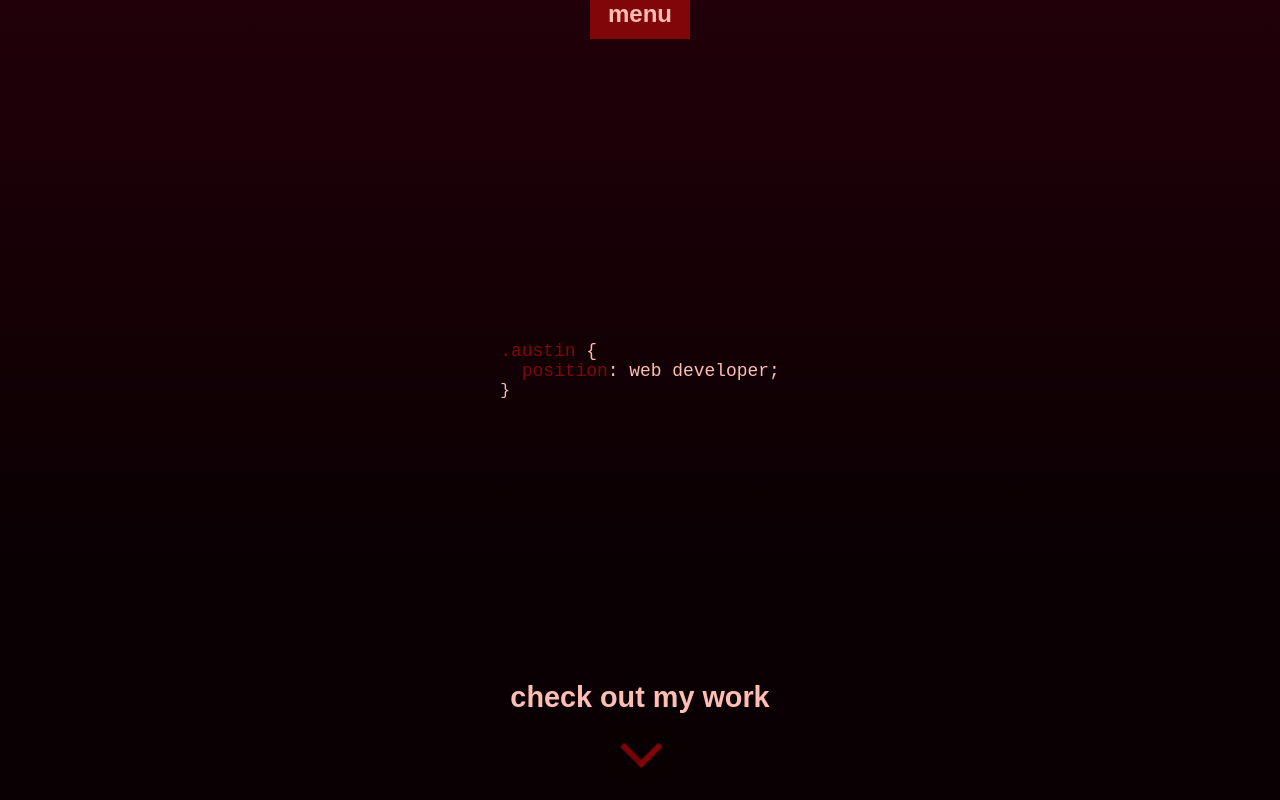
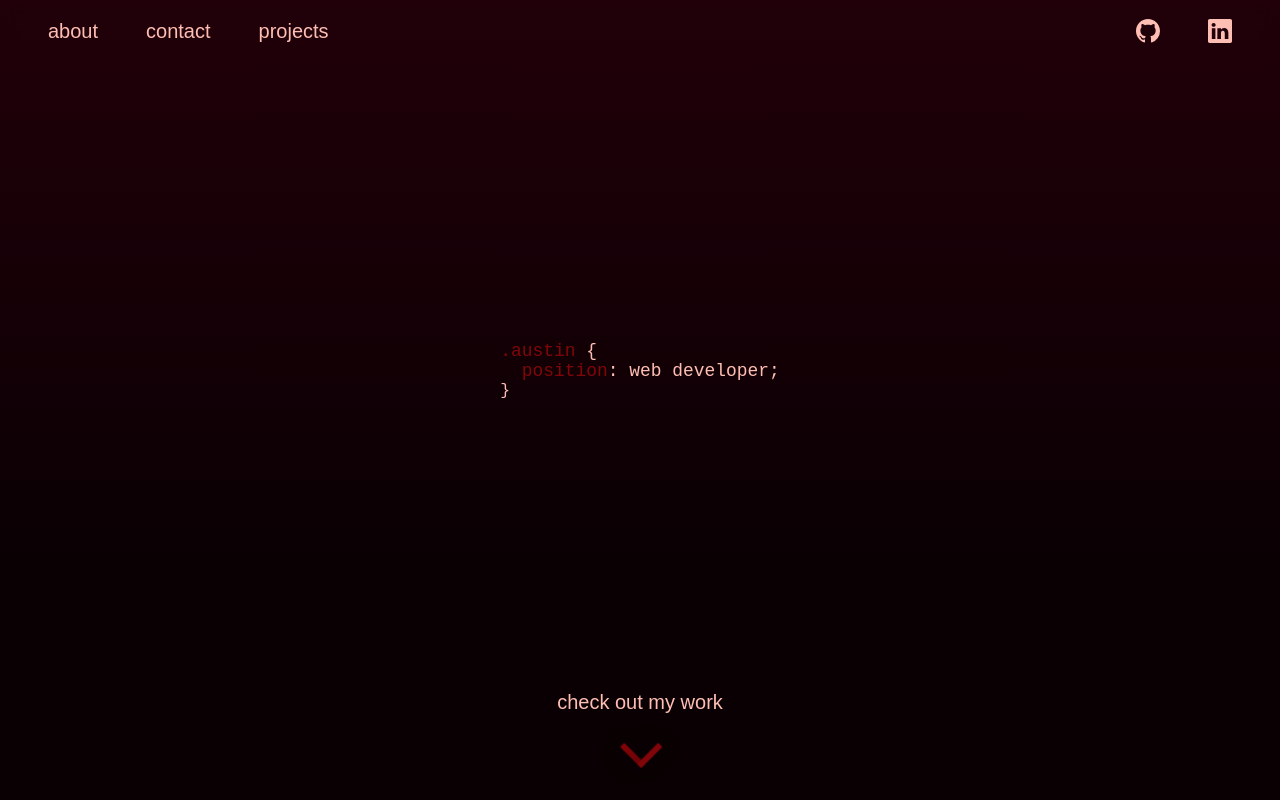
Before and after one commit to austin1052/AuV2, a Next.js app: page / in a window 1280 px wide. Shown: the top 800 px of the page. Built offline with nearby package versions, Linux system fonts and the light colour scheme; a web font is replaced by a local one.

Commit message:
added desktop nav

```diff
--- /dev/null
+++ b/app/App.tsx
@@ -0,0 +1,69 @@
+"use client";
+
+import MobileNav from "./components/MobileNav";
+import DesktopNav from "./components/DesktopNav";
+import WalkThatDuck from "@/app/projects/WalkThatDuck";
+import SyntaxHighlighter from "react-syntax-highlighter/dist/esm/default-highlight";
+import { snippetTheme } from "@/app/code-snippets/snippet-theme";
+import { austinCode } from "@/app/code-snippets/austin-animation";
+import styles from "@/app/styles/page.module.css";
+import "./globals.css";
+import { useContext, useRef } from "react";
+import { MobileContext } from "./context/MobileContext";
+
+export default function App() {
+  const isMobile = useContext(MobileContext);
+  const pageRef = useRef<HTMLDivElement>(null);
+  const projectsRef = useRef<HTMLDivElement>(null);
+
+  console.log(isMobile);
+
+  const refs: { [key: string]: React.RefObject<HTMLDivElement> } = {
+    projects: projectsRef,
+    // about: aboutRef,
+    // contact: contactRef,
+  };
+
+  const scrollToSection = (sectionId: string) => {
+    const targetRef = refs[sectionId];
+    if (targetRef && targetRef.current) {
+      targetRef.current.scrollIntoView({ behavior: "smooth" });
+    }
+  };
+
+  return (
+    <>
+      {isMobile !== null ? (
+        isMobile ? (
+          <MobileNav scrollToSection={scrollToSection} />
+        ) : (
+          <DesktopNav scrollToSection={scrollToSection} />
+        )
+      ) : null}
+      <main>
+        <div className={styles.pageContainer} ref={pageRef}>
+          <div className={styles.heroContainer}>
+            {/* <div className={styles.austinContainer}>
+              <div className={styles.austin}>austin</div>
+              <h1 className={styles.hiddenAustin}>austin</h1>
+            </div> */}
+            <SyntaxHighlighter language="css" style={snippetTheme}>
+              {austinCode}
+            </SyntaxHighlighter>
+            <div className={styles.scrollDownContainer}>
+              <button className={styles.scrollDownText}>
+                check out my work
+              </button>
+              <div className={styles.scrollDownArrowContainer}>
+                <div className={styles.scrollDownArrow}></div>
+              </div>
+            </div>
+          </div>
+          <div className={styles.projects} ref={projectsRef}>
+            <WalkThatDuck />
+          </div>
+        </div>
+      </main>
+    </>
+  );
+}
--- /dev/null
+++ b/app/components/DesktopNav.tsx
@@ -0,0 +1,65 @@
+"use client";
+
+import styles from "@/app/styles/DesktopNav.module.css";
+import { useState, useEffect, useCallback } from "react";
+import SocialMediaIcons from "./SocialMediaIcons";
+
+const navLinks = ["about", "contact", "projects"];
+
+interface Props {
+  scrollToSection: (sectionId: string) => void;
+}
+
+export default function DesktopNav({ scrollToSection }: Props) {
+  const [lastScrollY, setLastScrollY] = useState(0);
+  const [navStyle, setNavStyle] = useState(`${styles.nav} ${styles.top}`);
+
+  console.log(navStyle);
+
+  const controlNavbar = useCallback(() => {
+    if (typeof window !== "undefined") {
+      // need to check if windowScrollY is > 0 for phones that may have a bounce animation when scrolling to the top of the page
+      if (window.scrollY > 0 && window.scrollY > lastScrollY) {
+        setNavStyle(`${styles.nav} ${styles.navHidden}`);
+      } else if (window.scrollY <= 0) {
+        setNavStyle(`${styles.nav} ${styles.top}`);
+      } else if (window.scrollY < lastScrollY) {
+        setNavStyle(`${styles.nav}`);
+      }
+      setLastScrollY(window.scrollY);
+    }
+  }, [lastScrollY]);
+
+  useEffect(() => {
+    if (typeof window !== "undefined") {
+      window.addEventListener("scroll", controlNavbar);
+      return () => {
+        window.removeEventListener("scroll", controlNavbar);
+      };
+    }
+  }, [lastScrollY, controlNavbar]);
+
+  return (
+    <nav className={navStyle}>
+      <ul className={styles.navLinks}>
+        {navLinks.map((link, i) => {
+          const delay = i * 50 + 500;
+          return (
+            <li
+              key={link}
+              onClick={() => {
+                scrollToSection(link);
+              }}
+              style={{ transitionDelay: `${delay}ms` }}
+            >
+              {link}
+            </li>
+          );
+        })}
+      </ul>
+      <div className={styles.socialMediaIcons}>
+        <SocialMediaIcons />
+      </div>
+    </nav>
+  );
+}
--- a/app/components/Nav.tsx
+++ b/app/components/MobileNav.tsx
@@ -1,17 +1,20 @@
 "use client";
 
-import styles from "@/app/styles/Nav.module.css";
+import styles from "@/app/styles/MobileNav.module.css";
 import { useState, useEffect, useCallback } from "react";
 import SocialMediaIcons from "./SocialMediaIcons";
 import Link from "next/link";
 
-const navLinks = ["projects", "about", "contact"];
+const navLinks = ["about", "contact", "projects"];
 
-export default function Nav({ scrollToSection }: any) {
+interface Props {
+  scrollToSection: (sectionId: string) => void;
+}
+
+export default function MobileNav({ scrollToSection }: Props) {
   const [navOpen, setNavOpen] = useState(false);
   const [lastScrollY, setLastScrollY] = useState(0);
   const [navHidden, setNavHidden] = useState(false);
-  const [linkScroll, setLinkScroll] = useState(false);
 
   const controlNavbar = useCallback(() => {
     if (typeof window !== "undefined") {
@@ -34,6 +37,7 @@ export default function Nav({ scrollToSection }: any) {
     }
   }, [lastScrollY, controlNavbar]);
 
+  // move into control nav bar and useState setNavStyle
   const navStyle = navOpen
     ? `${styles.circle} ${styles.navOpen}`
     : navHidden
--- a/app/context/MobileContext.tsx
+++ b/app/context/MobileContext.tsx
@@ -1,9 +1,9 @@
 import { useState, useEffect, createContext } from "react";
 
-export const MobileContext = createContext<boolean>(true);
+export const MobileContext = createContext<boolean | null>(null);
 
 export function MobileContextProvider({ children }: any) {
-  const [isMobile, setIsMobile] = useState(true);
+  const [isMobile, setIsMobile] = useState<boolean | null>(null);
   const [width, setWidth] = useState<number>();
 
   useEffect(() => {
--- a/app/globals.css
+++ b/app/globals.css
@@ -7,11 +7,10 @@
   --mid: #000000;
   --dark: #210009;
   /* --dark: #180007; */
-
   --light: #ffbeb3;
   --accent: #80060a;
+  --accent-opaque: rgba(128, 6, 10, 0.5);
   --accent-2: #ca3f44;
-
   --projectText: clamp(1rem, 3vw, 1.5rem);
   --border-radius: 3px;
   --box-shadow: rgba(0, 0, 0, 0.6) 0px 0px 15px,
@@ -167,6 +166,10 @@ p > code {
 } */
 
 @media (width > 768px) {
+  * {
+    scroll-margin: 6rem;
+  }
+
   h3:after {
     width: 30px;
     right: -21.5px;
--- a/app/page.tsx
+++ b/app/page.tsx
@@ -1,70 +1,14 @@
 "use client";
 
-import Nav from "./components/Nav";
-import WalkThatDuck from "@/app/projects/WalkThatDuck";
-import SyntaxHighlighter from "react-syntax-highlighter/dist/esm/default-highlight";
-import { snippetTheme } from "@/app/code-snippets/snippet-theme";
-import { austinCode } from "@/app/code-snippets/austin-animation";
-import styles from "@/app/styles/page.module.css";
-import "./globals.css";
-import { useRef } from "react";
+import App from "./App";
+import { MobileContextProvider } from "./context/MobileContext";
 
 export default function Home() {
-  function handleScrollDown() {
-    console.log("click");
-  }
-
-  const pageRef = useRef<HTMLDivElement>(null);
-  const projectsRef = useRef<HTMLDivElement>(null);
-
-  const scrollToTop = () => {
-    console.log("scroll");
-    window.scrollTo({ top: 0, left: 0, behavior: "smooth" });
-  };
-
-  const refs: { [key: string]: React.RefObject<HTMLDivElement> } = {
-    projects: projectsRef,
-    // about: aboutRef,
-    // contact: contactRef,
-  };
-
-  const scrollToSection = (sectionId: string) => {
-    let targetRef = refs[sectionId];
-    if (targetRef && targetRef.current) {
-      targetRef.current.scrollIntoView({ behavior: "smooth" });
-    }
-  };
-
   return (
     <>
-      <Nav scrollToSection={scrollToSection} />
-      <main>
-        <div className={styles.pageContainer} ref={pageRef}>
-          <div className={styles.heroContainer}>
-            {/* <div className={styles.austinContainer}>
-              <div className={styles.austin}>austin</div>
-              <h1 className={styles.hiddenAustin}>austin</h1>
-            </div> */}
-            <SyntaxHighlighter language="css" style={snippetTheme}>
-              {austinCode}
-            </SyntaxHighlighter>
-            <div className={styles.scrollDownContainer}>
-              <button
-                className={styles.scrollDownText}
-                onClick={handleScrollDown}
-              >
-                check out my work
-              </button>
-              <div className={styles.scrollDownArrowContainer}>
-                <div className={styles.scrollDownArrow}></div>
-              </div>
-            </div>
-          </div>
-          <div className={styles.projects} ref={projectsRef}>
-            <WalkThatDuck />
-          </div>
-        </div>
-      </main>
+      <MobileContextProvider>
+        <App />
+      </MobileContextProvider>
     </>
   );
 }
--- /dev/null
+++ b/app/styles/DesktopNav.module.css
@@ -0,0 +1,64 @@
+.nav {
+  position: fixed;
+  z-index: 100;
+  top: 0;
+  left: 0;
+  right: 0;
+  display: flex;
+  justify-content: space-between;
+  align-items: center;
+  padding: 1rem 3rem;
+  background-color: var(--black-opaque);
+  backdrop-filter: blur(8px);
+  transform: translateY(0%);
+  transition: transform 300ms, background-color 0ms 300ms;
+  animation: slide-down 1000ms;
+}
+
+@keyframes slide-down {
+  0% {
+    transform: translateY(-101%);
+  }
+  100% {
+    transform: translateY(0%);
+  }
+}
+
+.top {
+  background-color: rgba(0, 0, 0, 0);
+  transition: transform 300ms, background-color 300ms 0ms;
+}
+
+.nav.navHidden {
+  transform: translateY(-100%);
+}
+
+.navLinks {
+  display: flex;
+  justify-content: space-between;
+  align-items: center;
+  height: 100%;
+}
+
+.navLinks li {
+  list-style-type: none;
+  font-size: 1.25rem;
+  cursor: pointer;
+}
+
+.navLinks li:not(:last-child) {
+  margin-right: 3rem;
+}
+
+.socialMediaIcons {
+  font-size: 1.5rem;
+  display: flex;
+  justify-content: space-between;
+  align-items: center;
+  height: 100%;
+  transform: translateY(3px);
+}
+
+.socialMediaIcons a:not(:last-child) {
+  margin-right: 3rem;
+}
--- a/app/styles/Nav.module.css
+++ b/app/styles/MobileNav.module.css
@@ -3,23 +3,34 @@
   z-index: 100;
   top: 0;
   left: 50%;
-  transform: translate(-50%, -1px);
   height: 40px;
   width: 100px;
   background-color: var(--accent);
   backdrop-filter: blur(6px);
+  transform: translate(-50%, -1%);
   transition: width 500ms 500ms, height 500ms, transform 500ms,
     background-color 500ms;
+  animation: slide-down 1000ms;
+}
+
+@keyframes slide-down {
+  0% {
+    transform: translate(-50%, -101%);
+  }
+  100% {
+    transform: translate(-50%, 0%);
+  }
 }
 
 .circle.circleHidden {
   transform: translate(-50%, -101%);
+  transition: transform 500ms;
 }
 
 .menuText,
 .closeText {
   font-size: 1.5rem;
-  font-weight: 600;
+  font-weight: 100;
   transition: 1000ms;
   position: absolute;
 }
--- a/app/styles/page.module.css
+++ b/app/styles/page.module.css
@@ -75,8 +75,8 @@
   border: none;
   background: none;
   padding: 0;
-  font-size: clamp(1.2rem, 5vw, 1.8rem);
-  font-weight: 600;
+  font-size: clamp(1rem, 5vw, 1.25rem);
+  font-weight: 100;
 }
 
 .scrollDownArrowContainer {
@@ -111,6 +111,10 @@
 @media (width > 768px) {
   .austin::after {
     width: 250%;
+  }
+
+  .heroContainer {
+    margin-bottom: 3rem;
   }
 }
 
```
